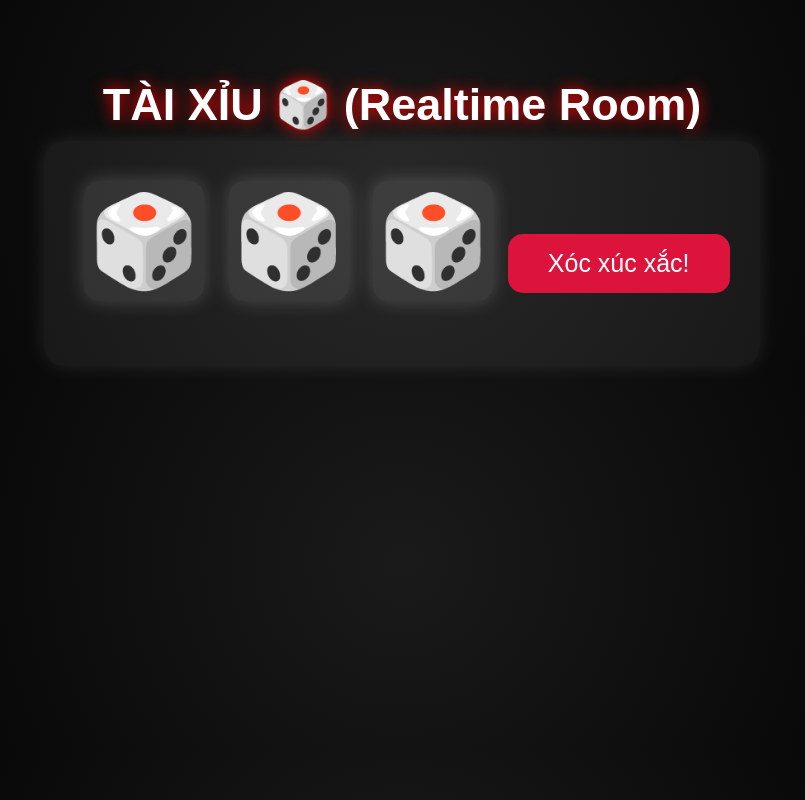
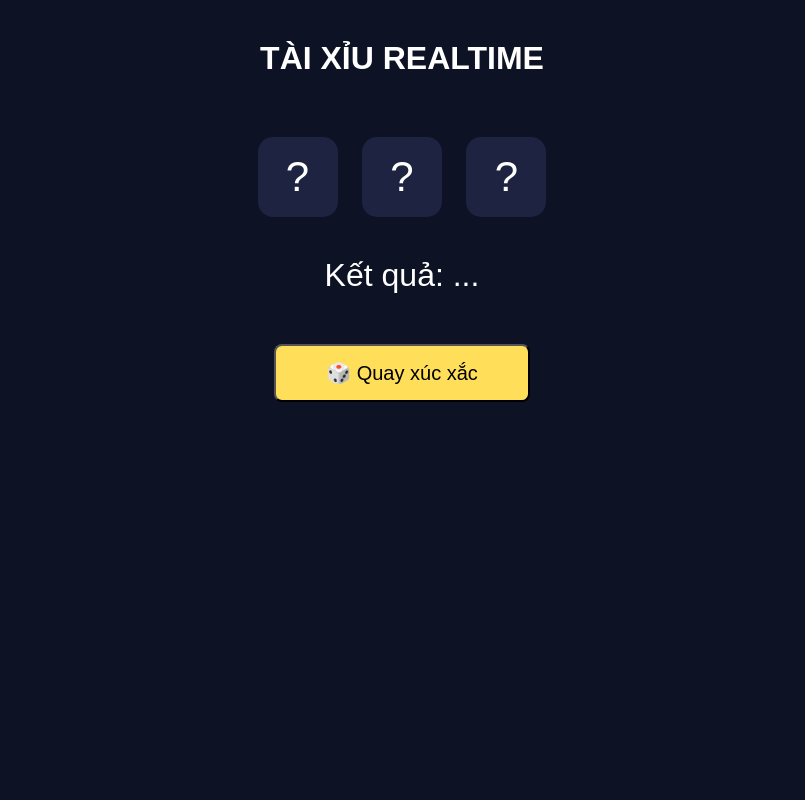
Before and after one commit to Dattm2k3/multi-game-online, a website: page public/taixiu.html in a window 1280 px wide. Shown: the whole page, without its empty margins (238-1043 px from the left). Drawn offline with nearby package versions, Linux system fonts and the light colour scheme; no server answers.

```diff
--- /dev/null
+++ b/public/style.css
@@ -0,0 +1,42 @@
+body {
+    font-family: Arial;
+    background: #0d1224;
+    color: white;
+    text-align: center;
+}
+h1 { margin-top: 40px; }
+#diceBox {
+    margin-top: 50px;
+}
+.dice {
+    width: 80px;
+    height: 80px;
+    margin: 10px;
+    display: inline-block;
+    border-radius: 15px;
+    background: #1d2340;
+    font-size: 42px;
+    line-height: 80px;
+    transition: 0.2s;
+}
+.dice.spin {
+    animation: spin 0.5s ease;
+}
+@keyframes spin {
+    0% { transform: rotate(0deg); }
+    50% { transform: rotate(180deg); }
+    100% { transform: rotate(360deg); }
+}
+#resultArea {
+    margin-top: 30px;
+    font-size: 32px;
+}
+#btnRoll {
+    margin-top: 50px;
+    padding: 15px 50px;
+    background: #ffde59;
+    color: black;
+    border-radius: 8px;
+    font-size: 20px;
+    cursor: pointer;
+}
--- a/public/taixiu.html
+++ b/public/taixiu.html
@@ -1,156 +1,85 @@
 <!DOCTYPE html>
-<html lang="vi">
+<html>
 <head>
-    <meta charset="UTF-8">
-    <title>Tài Xỉu Realtime</title>
-
+    <title>Tài xỉu realtime</title>
     <style>
         body {
-            background: radial-gradient(circle,#1a1a1a,#000);
+            font-family: Arial;
+            background: #0d1224;
             color: white;
-            font-family: Arial, sans-serif;
             text-align: center;
-            padding-top: 40px;
         }
-
-        h1 {
-            font-size: 45px;
-            margin-bottom: 10px;
-            text-shadow: 0 0 15px #ff0000;
+        h1 { margin-top: 40px; }
+        #diceBox {
+            margin-top: 50px;
         }
-
-        #container {
-            display: inline-block;
-            padding: 30px;
-            background: rgba(255,255,255,0.06);
-            border-radius: 20px;
-            box-shadow: 0 0 20px rgba(255,255,255,0.1);
-        }
-
-        .diceBox {
-            font-size: 90px;
+        .dice {
+            width: 80px;
+            height: 80px;
             margin: 10px;
             display: inline-block;
-            width: 120px;
-            height: 120px;
-            line-height: 120px;
             border-radius: 15px;
-            background: rgba(255,255,255,0.1);
-            box-shadow: 0 0 20px rgba(255,255,255,0.2);
-            transition: transform 0.5s;
+            background: #1d2340;
+            font-size: 42px;
+            line-height: 80px;
         }
-
-        .spin {
-            animation: roll 0.6s;
+        #resultArea {
+            margin-top: 30px;
+            font-size: 32px;
         }
-
-        @keyframes roll {
-            0% {transform: rotate(0deg) scale(1);}
-            50% {transform: rotate(360deg) scale(1.3);}
-            100% {transform: rotate(720deg) scale(1);}
+        #btnRoll {
+            margin-top: 50px;
+            padding: 15px 50px;
+            background: #ffde59;
+            color: black;
+            border-radius: 8px;
+            font-size: 20px;
+            cursor: pointer;
         }
-
-        #button {
-            margin-top: 20px;
-            padding: 15px 40px;
-            font-size: 25px;
-            background: crimson;
-            border: none;
-            color: white;
-            border-radius: 15px;
-            cursor: pointer;
-            transition: 0.3s;
-        }
-
-        #button:hover {
-            background: red;
-        }
-
-        #result {
-            margin-top: 25px;
-            font-size: 35px;
-            text-shadow: 0 0 10px yellow;
+        #btnRoll:hover {
+            background: #ffe989;
         }
     </style>
 </head>
 
 <body>
+    <h1>TÀI XỈU REALTIME</h1>
 
-    <h1>TÀI XỈU 🎲 (Realtime Room)</h1>
+    <div id="diceBox">
+        <div class="dice" id="d1">?</div>
+        <div class="dice" id="d2">?</div>
+        <div class="dice" id="d3">?</div>
+    </div>
 
-    <div id="container">
+    <div id="resultArea">Kết quả: ...</div>
 
-        <div id="d1" class="diceBox">🎲</div>
-        <div id="d2" class="diceBox">🎲</div>
-        <div id="d3" class="diceBox">🎲</div>
-
-        <button id="button" onclick="sendRoll()">Xóc xúc xắc!</button>
-
-        <div id="result"></div>
-
-    </div>
+    <button id="btnRoll" onclick="sendRoll()">🎲 Quay xúc xắc</button>
 
     <script src="/socket.io/socket.io.js"></script>
     <script>
         const socket = io();
 
-        const urlParams = new URLSearchParams(window.location.search);
-        const roomID = urlParams.get("room") || "default";
+        socket.on("dice-result", data => {
+            animateDice("d1", data.d1);
+            animateDice("d2", data.d2);
+            animateDice("d3", data.d3);
 
-        socket.emit("join-room", roomID);
+            document.getElementById("resultArea").innerHTML =
+                "Tổng: " + data.total + " → " + (data.total <= 10 ? "XỈU" : "TÀI");
+        });
 
-        const d1 = document.getElementById("d1");
-        const d2 = document.getElementById("d2");
-        const d3 = document.getElementById("d3");
-        const result = document.getElementById("result");
-
-        function emoji(n){
-            return ["⚀","⚁","⚂","⚃","⚄","⚅"][n-1];
+        function animateDice(id, value){
+            let el = document.getElementById(id);
+            el.innerHTML = value;
+            el.style.transform = "scale(1.4)";
+            setTimeout(()=>{
+                el.style.transform = "scale(1)";
+            },200);
         }
 
-        socket.on("dice-result", data => {
-            animateDice();
-            setTimeout(()=>{
-                updateDice(
-                    data.d1,
-                    data.d2,
-                    data.d3,
-                    data.total
-                );
-            },600);
-        });
-
         function sendRoll(){
-            socket.emit("roll-dice-room", roomID);
-        }
-
-        function animateDice(){
-            d1.classList.add("spin");
-            d2.classList.add("spin");
-            d3.classList.add("spin");
-
-            setTimeout(()=>{
-                d1.classList.remove("spin");
-                d2.classList.remove("spin");
-                d3.classList.remove("spin");
-            },600);
-        }
-
-        function updateDice(a,b,c,total){
-
-            d1.innerHTML = emoji(a);
-            d2.innerHTML = emoji(b);
-            d3.innerHTML = emoji(c);
-
-            result.innerHTML =
-                "🎯 Tổng: <b>"+total+"</b><br>" +
-                (total>=11?
-                    "<span style='color:#00ff00;font-size:45px;'>TÀI</span>":
-                    "<span style='color:yellow;font-size:45px;'>XỈU</span>"
-                );
-
+            socket.emit("roll-dice-room", "default");
         }
     </script>
-
 </body>
 </html>
```
Also changed, not shown: server.js (+32 -10 lines).
